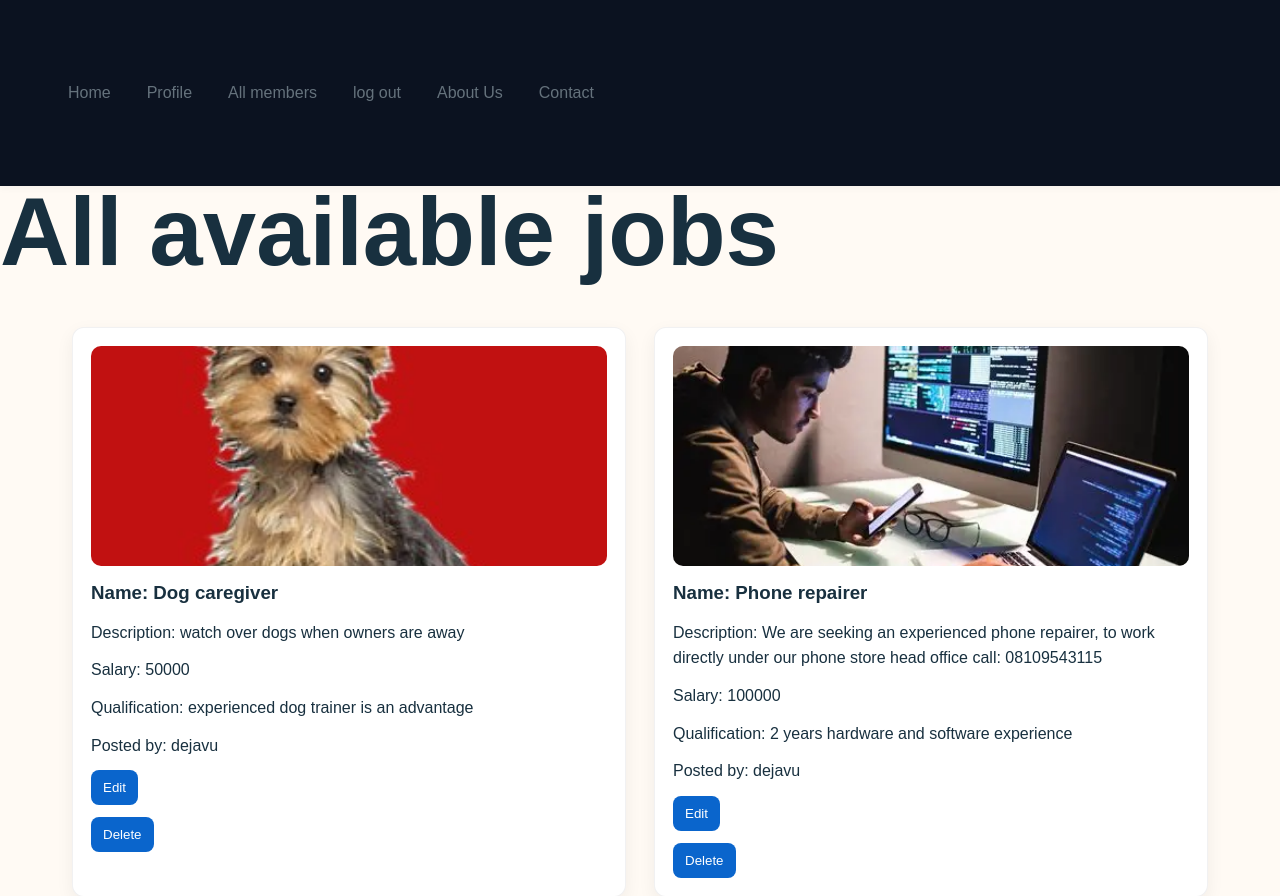
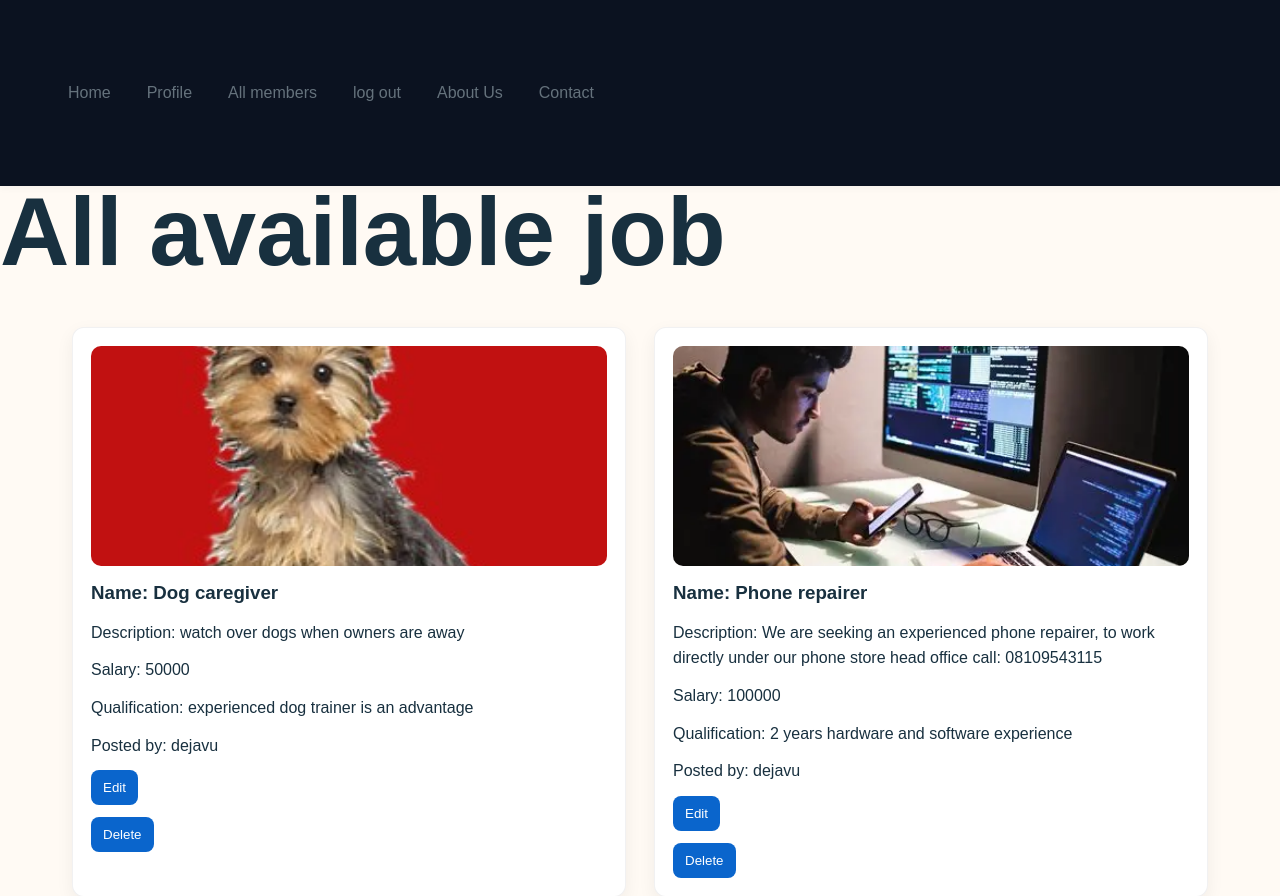
Before and after one commit to dejavu091/authentication-and-products, a Django app: page /jobs/ in a window 1280 px wide. Shown: the top 896 px of the page. Run offline with Django 5.2, Linux system fonts and the light colour scheme; a user stored in the database is signed in; data comes from the database, SQL or seed files in the repository.

Commit message:
requirementss

```diff
--- a/jobs/templates/jobs.html
+++ b/jobs/templates/jobs.html
@@ -8,7 +8,7 @@
 {% endblock style%}
 {% block main %}
 
-<h1> All available jobs </h1>
+<h1> All available job </h1>
 
 <div class="all-products">
 {% for job in all_jobs %}
```
